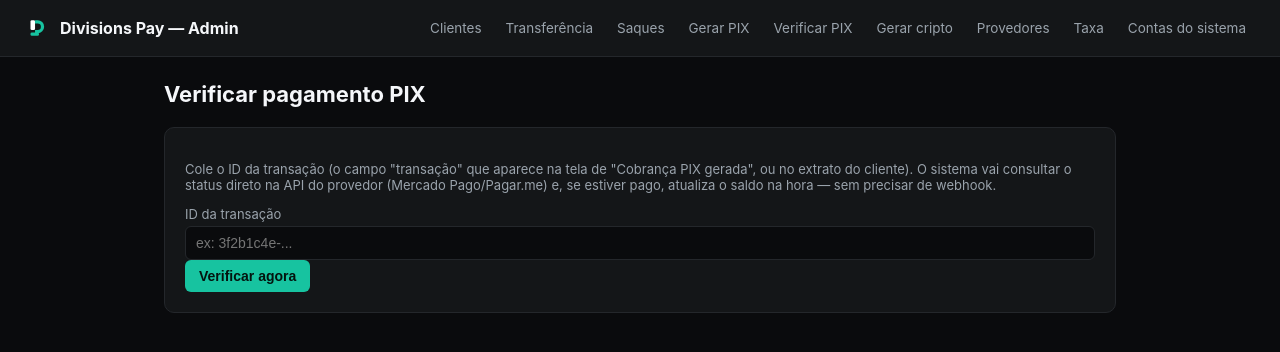
After one commit to wilkerbruno/gatway_pagamento, a Flask app: template services/admin-panel/templates/pix_check.html in a window 1280 px wide. The commit adds this page. Shown: the top 352 px of the page. Run offline with Flask 3, Linux system fonts and the light colour scheme; the template is opened without the code that fills it, so the values that code supplies are empty.

Commit message:
Adiciona reconsulta manual de status PIX (nao depende de webhook)
Ate agora, o saldo do cliente so atualizava quando o webhook do
provedor chegava e passava na verificacao de assinatura. Se o
webhook nao chega (URL errada, evento nao habilitado no painel do
provedor, atraso) ou falha na verificacao, o pagamento fica preso
pra sempre em "pending" mesmo que o dinheiro real ja tenha caido no
Mercado Pago/Pagar.me -- foi exatamente o que aconteceu no primeiro
teste com PIX real.

- PixProvider ganha check_status(provider_ref): reconsulta ATIVA
  (pull) direto na API do provedor, sem depender de assinatura de
  webhook -- e o proprio servidor buscando a info com a propria
  credencial, entao nao ha nada pra forjar.
- MercadoPagoPixProvider e PagarmePixProvider implementam;
  Sandbox/Direct herdam o erro claro (usar simulate-payment ou
  aguardar Participante do BACEN).
- pix-service: novo POST /charges/<id>/check-status, que liquida ou
  falha a transacao no core-ledger conforme o status real.
- admin-panel: botao "Verificar pagamento agora" na tela da cobranca
  PIX, e uma tela nova (Verificar PIX, no menu) pra colar o ID de
  uma transacao mais antiga e checar o status a qualquer momento.

Testado com Flask test client + requests-mock: confirma e liquida,
mantem pendente, ja liquidada (idempotente), e erro limpo em
provedores sem suporte (sandbox).

Co-Authored-By: Claude Sonnet 5 <noreply@anthropic.com>
Claude-Session: https://claude.ai/code/session_014otMzW1BckWRAQ9hBp6xVF

```diff
--- a/services/admin-panel/app.py
+++ b/services/admin-panel/app.py
@@ -331,6 +331,38 @@ def pix_simulate(transaction_id):
     return redirect(url_for("dashboard"))
 
 
+@app.post("/pix/<transaction_id>/check-status")
+@require_auth
+def pix_check_status(transaction_id):
+    """Reconsulta o status direto na API do provedor (Mercado Pago/Pagar.me),
+    sem depender de webhook -- útil quando o cliente já pagou de verdade mas
+    o saldo não subiu (webhook atrasado, mal configurado, ou que nunca
+    chegou)."""
+    resp = api_post(PIX_URL, f"/charges/{transaction_id}/check-status")
+    if resp.status_code >= 400:
+        flash(f"Erro ao verificar pagamento: {error_message(resp)}", "error")
+        return redirect(url_for("dashboard"))
+
+    result = resp.json()
+    status = result.get("status")
+    if status == "confirmed":
+        flash("Pagamento confirmado! O saldo já foi atualizado.", "success")
+    elif status == "failed":
+        flash("O provedor informou que esse pagamento falhou/foi cancelado.", "error")
+    else:
+        flash("Ainda não consta como pago no provedor. Se você já pagou, aguarde um pouco -- o PIX pode levar alguns segundos para compensar.", "info")
+    return redirect(url_for("dashboard"))
+
+
+@app.get("/pix/check")
+@require_auth
+def pix_check_form():
+    """Atalho pra colar um transaction_id de uma cobrança PIX antiga (gerada
+    numa sessão anterior, sem precisar navegar até ela) e verificar o status
+    direto na API do provedor."""
+    return render_template("pix_check.html")
+
+
 @app.get("/settings/system-accounts")
 @require_auth
 def system_accounts():
--- a/services/admin-panel/templates/base.html
+++ b/services/admin-panel/templates/base.html
@@ -57,6 +57,7 @@
     .flash { padding: 10px 14px; border-radius: 6px; margin-bottom: 16px; font-size: 14px; }
     .flash.success { background: rgba(23,195,160,0.12); color: var(--brand); border: 1px solid rgba(23,195,160,0.3); }
     .flash.error { background: #3a1616; color: #ff9b9b; border: 1px solid #5a1f1f; }
+    .flash.info { background: rgba(154,163,172,0.12); color: var(--text); border: 1px solid var(--border); }
     .mono { font-family: ui-monospace, Menlo, Consolas, monospace; font-size: 13px; color: var(--text-dim); }
     .balance { font-size: 20px; font-weight: 600; }
     .badge { display:inline-block; padding: 2px 8px; border-radius: 20px; font-size: 12px; font-weight:700; background: rgba(23,195,160,0.15); color: var(--brand); }
@@ -77,6 +78,7 @@
       <a href="{{ url_for('transfer_form') }}">Transferência</a>
       <a href="{{ url_for('withdrawals_list') }}">Saques</a>
       <a href="{{ url_for('pix_new_form') }}">Gerar PIX</a>
+      <a href="{{ url_for('pix_check_form') }}">Verificar PIX</a>
       <a href="{{ url_for('crypto_new_form') }}">Gerar cripto</a>
       <a href="{{ url_for('providers_form') }}">Provedores</a>
       <a href="{{ url_for('platform_settings_form') }}">Taxa</a>
--- /dev/null
+++ b/services/admin-panel/templates/pix_check.html
@@ -0,0 +1,18 @@
+{% extends "base.html" %}
+{% block title %}Verificar pagamento PIX{% endblock %}
+{% block content %}
+  <h1>Verificar pagamento PIX</h1>
+  <div class="card">
+    <p style="font-size:13px;color:var(--text-dim,#888);">
+      Cole o ID da transação (o campo "transação" que aparece na tela de "Cobrança PIX gerada",
+      ou no extrato do cliente). O sistema vai consultar o status direto na API do provedor
+      (Mercado Pago/Pagar.me) e, se estiver pago, atualiza o saldo na hora — sem precisar de webhook.
+    </p>
+    <form method="post" action="{{ url_for('pix_check_status', transaction_id='__ID__') }}" onsubmit="this.action = this.action.replace('__ID__', document.getElementById('txid').value); return true;">
+      <input type="hidden" name="csrf_token" value="{{ csrf_token() }}">
+      <label>ID da transação</label>
+      <input type="text" id="txid" name="transaction_id" placeholder="ex: 3f2b1c4e-..." required>
+      <button class="btn" type="submit">Verificar agora</button>
+    </form>
+  </div>
+{% endblock %}
```
Also changed, not shown: services/admin-panel/templates/pix_charge.html (+8 -0 lines), services/pix-service/app.py (+42 -0 lines), services/pix-service/providers.py (+66 -17 lines).
